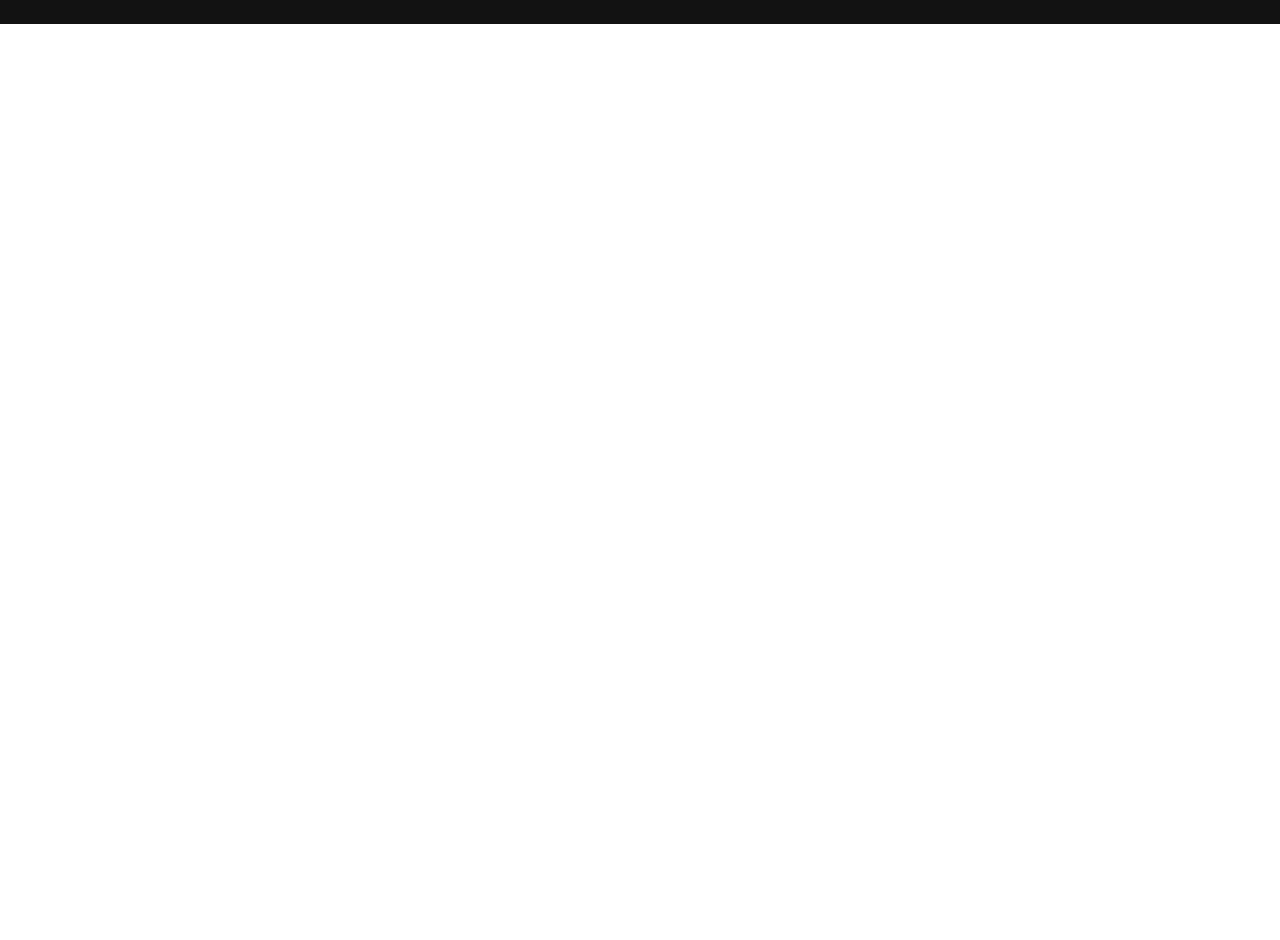
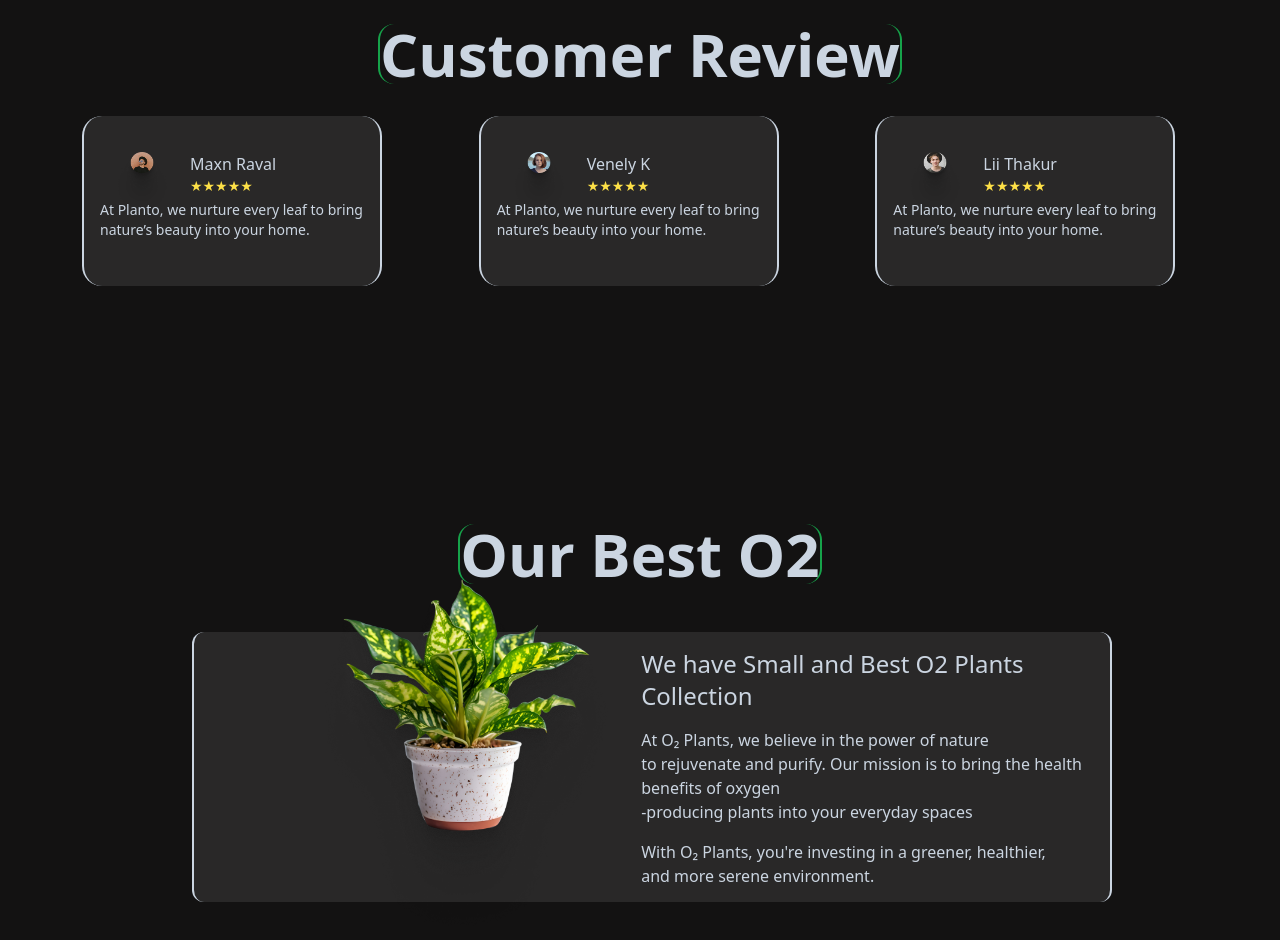
Before and after one commit to amnakifayat13/planto-website, a Next.js app: page / in a window 1280 px wide. Shown: the part 2240-3180 px from the top of the page. Before the commit the page ends 2264 px from the top, so only its background shows below. Built offline with nearby package versions, Linux system fonts and the light colour scheme.

Commit message:
more working

```diff
--- a/src/app/globals.css
+++ b/src/app/globals.css
@@ -27,6 +27,10 @@
   clip-path: path("M 20 20, Q 100,30 180,20 A 15 15 0 0 1 180,35 L 180,130 A 15 15 0 0 1 160,140 L 40,140 A 15 15 0 0 1 20,130 L 20,35 A 15 15 0 0 1 20,20 Z");
 }
 
+
+
+
+
 .content {
   position: relative;
   z-index: 1;
@@ -47,12 +51,31 @@
   height: 50px;
   margin-left: 10px;
 }
+
+.review-img1{
+  width: 100px;
+  height: 100px;
+  margin-left: 10px;
+  margin-top: 20px;
+}
 .box-bg {
   background: rgb(50, 50, 50, 0.7);
 }
 .selling-bg{
   background: rgb(19, 18, 18);
   height: 700px;
+}
+.review-bg{
+  background: rgb(19, 18, 18);
+  height: 500px;
+}
+.our-best-bg{
+  background: rgb(19, 18, 18);
+  height: 500px;
+
+}
+.best{
+  background: rgb(50, 50, 50, 0.7);
 }
 
 
@@ -74,6 +97,31 @@
     width: auto;
     height: 2300px;
   }
+  .review-bg{
+    background: rgb(19, 18, 18);
+    height: 720px;
+  }
+
+  .review{
+
+    background-color: rgba(50, 50, 50, 0.7);
+    width: 350px;
+    height: 200px;
+    border-radius: 20px;
+  }
+  .our-best-bg{
+    background: rgb(19, 18, 18);
+    height: 700px;
+
+  }
+
+
 
 
 }
+@media (max-width:786px){
+  .our-best-bg{
+    background: rgb(19, 18, 18);
+    height: 700px;
+  }
+}
--- a/src/app/main/page.tsx
+++ b/src/app/main/page.tsx
@@ -103,7 +103,7 @@
             </div>
 
             {/* plant3 and box */}
-            <div className="flex justify-center items-center mt-4 sm:mt-16 md:mt-8 relative ml-6">
+            <div className="flex justify-center items-center mt-4 sm:mt-16 md:mt-8 relative ml-2">
                 <div className="box-bg inline lg:flex items-center bg-opacity-70 rounded-3xl p-4 pt-12 relative  z-0 lg:h-48 w-52 sm:h-96 md:w-4/5 border-slate-300 border-x-2">
 
 
--- /dev/null
+++ b/src/app/ourbest/page.tsx
@@ -0,0 +1,33 @@
+
+import Image from "next/image"
+export default function OurBest(){
+    return(
+        <div className="our-best-bg">
+             {/* Our Best Heading */}
+      <div className="flex justify-center  ">
+        <h1 className="text-slate-300 text-lg sm:text-2xl md:text-xl lg:text-6xl lg:font-semibold border-green-600 border-x-2 rounded-2xl">
+          Our Best O2
+        </h1>
+      </div>
+      <div className="best inline  md:flex md:ml-10 md:justify-center lg:flex justify-center mt-12 md:w-[720px] lg:w-[920px] lg:h-[270px] border-x-2 border-slate-300 rounded-xl lg:ml-48">
+        <Image
+        src="/img1.png"
+        alt=""
+        width={300}
+        height={500}
+        className=" mt-24 ml-20 lg:-mt-16 lg:w-96 lg:h-96  "
+        />
+        <div className="text-slate-300 text-center md:text-left -mt-16 lg:mt-4 md:mt-24  ">
+            <p className="text-md md:text-2xl"> We have Small and Best O2 Plants Collection</p>
+            <p className="mt-4 ">At O₂ Plants, we believe in the power of nature<br/> to rejuvenate
+             and purify. Our mission is to bring the health benefits of oxygen<br/>
+             -producing plants into your everyday spaces</p>
+             <p className="mt-4">With O₂ Plants, you're investing in a greener, healthier, <br/>and more serene environment.
+
+</p>
+        </div>
+      </div>
+
+        </div>
+    )
+}
--- a/src/app/page.tsx
+++ b/src/app/page.tsx
@@ -1,6 +1,8 @@
 
 import Main from "./main/page"
 import Selling from "./selling/page"
+import Review from "./review/page"
+import OurBest from "./ourbest/page"
 
 export default function Home() {
   return (
@@ -8,6 +10,8 @@
     <div className="overflow-hidden">
     <Main/>
     <Selling/>
+    <Review/>
+    <OurBest/>
     </div>
     </>
 
--- /dev/null
+++ b/src/app/review/page.tsx
@@ -0,0 +1,73 @@
+import Image from "next/image"
+export default function Review(){
+    return(
+        <div className="review-bg">
+             {/* Customer Review Heading */}
+      <div className="flex justify-center ">
+        <h1 className="text-slate-300 text-lg sm:text-2xl md:text-xl lg:text-6xl lg:font-semibold border-green-600 border-x-2 rounded-2xl">
+          Customer Review
+        </h1>
+      </div>
+          {/* Review Section */}
+<div className="grid grid-cols-1 justify-center ml-[50px] sm:grid-cols-2 lg:grid-cols-3 gap-6 p-4 sm:p-8">
+    <div className="review text-slate-300 p-4 border-slate-300 border-x-2 rounded-lg">
+        <div className="flex items-center">
+            <Image
+                className="review-img1 w-12 h-12 md:w-16 md:h-16"
+                src="/img10.png"
+                alt="img12"
+                width={50}
+                height={50}
+            />
+            <div className="ml-4">
+                <p className="text-sm md:text-base">Maxn Raval</p>
+                <p className="text-yellow-300 text-xs md:text-sm">&#9733;&#9733;&#9733;&#9733;&#9733;</p>
+            </div>
+        </div>
+        <div className="text-xs md:text-sm -mt-4">
+            <p>At Planto, we nurture every leaf to bring nature’s beauty into your home.</p>
+        </div>
+    </div>
+
+    <div className="review text-slate-300 p-4 border-slate-300 border-x-2 rounded-lg">
+        <div className="flex items-center">
+            <Image
+                className="review-img1 w-12 h-12 md:w-16 md:h-16"
+                src="/img9.png"
+                alt="img12"
+                width={50}
+                height={50}
+            />
+            <div className="ml-4">
+                <p className="text-sm md:text-base">Venely K</p>
+                <p className="text-yellow-300 text-xs md:text-sm">&#9733;&#9733;&#9733;&#9733;&#9733;</p>
+            </div>
+        </div>
+        <div className="text-xs md:text-sm -mt-4">
+            <p>At Planto, we nurture every leaf to bring nature’s beauty into your home.</p>
+        </div>
+    </div>
+
+    <div className="review text-slate-300 p-4 border-slate-300 border-x-2 rounded-lg">
+        <div className="flex items-center">
+            <Image
+                className="review-img1 w-12 h-12 md:w-16 md:h-16"
+                src="/img11.png"
+                alt="img12"
+                width={100}
+                height={100}
+            />
+            <div className="ml-4">
+                <p className="text-sm md:text-base">Lii Thakur</p>
+                <p className="text-yellow-300 text-xs md:text-sm">&#9733;&#9733;&#9733;&#9733;&#9733;</p>
+            </div>
+        </div>
+        <div className="text-xs md:text-sm -mt-4">
+            <p>At Planto, we nurture every leaf to bring nature’s beauty into your home.</p>
+        </div>
+    </div>
+</div>
+
+        </div>
+    )
+}
```
